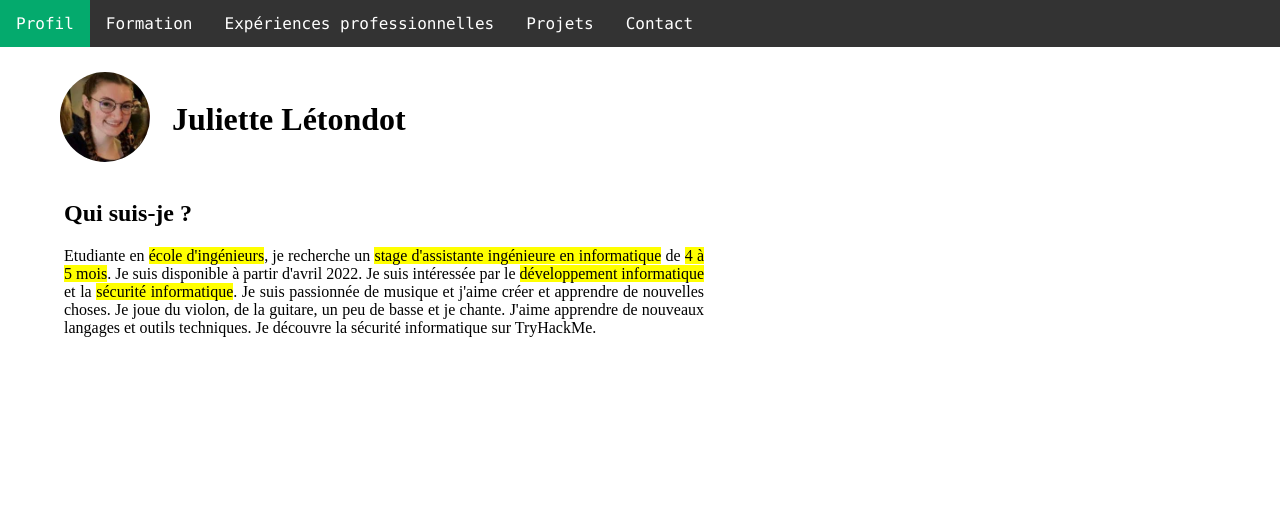
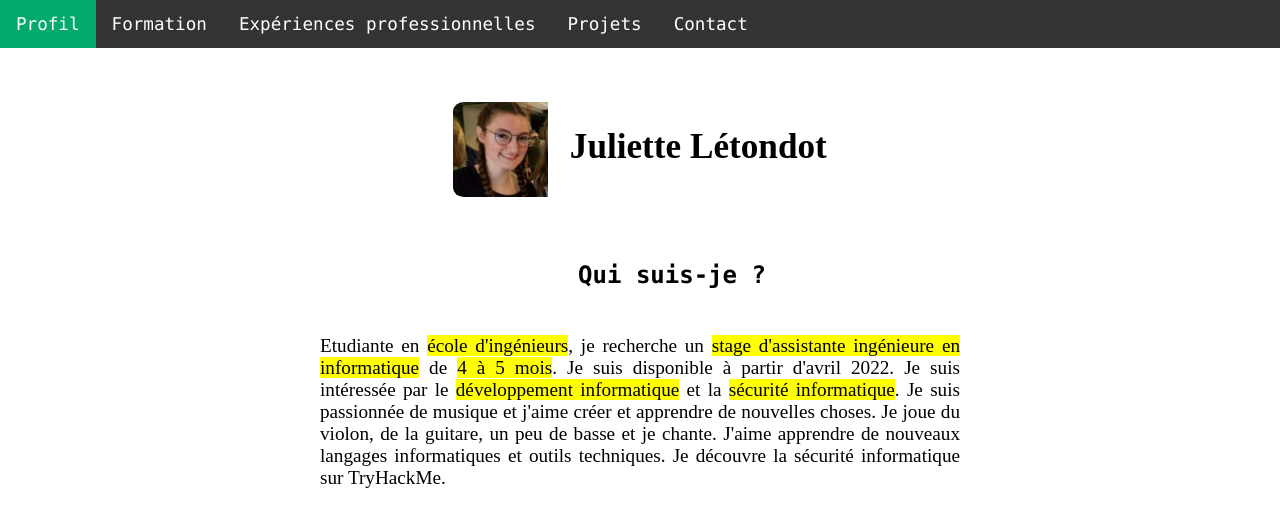
Before and after one commit to juwii/juwii.github.io, a plain HTML site: page index.html in a window 1280 px wide. Drawn offline with Linux system fonts and the light colour scheme.

Commit message:
Mise en forme du profil

```diff
--- a/index.css
+++ b/index.css
@@ -1,39 +1,47 @@
 
 body {margin: 0px;}
 
-.profil {
-    margin-top: 35px;
-    border-radius: 50%;
-    width: 90px;
-    height: auto;
-    margin-left: 15%;
+mark {
+    font-style: normal;
 }
 
-div {
-    float: left;
-    width: 120px;
-    margin: 0 0 15px 20px;
-    padding: 15px;
-    border: 1px solid white;
-    text-align: center;
+.profil {
+    border-radius: 10%;
+    width: 2.7em;
+    height: auto;
+    float: center;
+    vertical-align: middle;
+    padding-right: 1%;
 }
 
 h1{
-    padding-top: 80px;
-    float: center;
+    font-size: 2.2em;
+    margin-top: 8%;
+    text-align: center;
+    cursor: default;
 }
 
 h2{
+    clear: both;
+    cursor: default;
+    /*background-color: rgb(87, 106, 117);*/
+    font-size: 1.5em;
+    text-align: center;
     padding-top: 40px;
     margin-left: 5%;
+    font-family: 'Lucida console', 'Courier New', 'Monaco', 'serif';
 }
 
 p {
-    width: 50%;
+    padding-top: 2%;
+    text-align: center;
+    cursor: default;
 }
 
 .p1 {
-    margin-left: 5%;
+    margin-left: 25%;
+    margin-right: 25%;
+    font-size: 1.2em;
     text-align: justify;
 }
 
@@ -53,7 +61,8 @@ li {
 }
 
 li a {
-    font-family: 'Lucida console', 'Courier New', 'Monaco';
+    font-size: 1.1em;
+    font-family: 'Lucida console', 'Courier New', 'Monaco', 'serif';
     display: block;
     color: white;
     text-align: center;
--- a/index.html
+++ b/index.html
@@ -19,22 +19,20 @@
         <li><a href="contact.html">Contact</a></li>
     </ul>
 
-    <div>
-      <img src="profil.jpg" alt="Photo de profil de Juliette Létondot" class="profil" />
-    </div>
-
-    <h1 id="ancre">Juliette Létondot</h1>
+    <h1 id="ancre">
+        <img src="profil.jpg" alt="Photo de profil de Juliette Létondot" class="profil" />
+        Juliette Létondot
+    </h1>
 
     <h2>Qui suis-je ?</h2>
 
-    <!--modifier comment on affiche les mark-->
     <p class="p1">Etudiante en <mark>école d'ingénieurs</mark>, je recherche un <mark>stage d'assistante
         ingénieure en informatique</mark> de <mark>4 à 5 mois</mark>. Je suis disponible à partir d'avril 2022.
         Je suis intéressée par le <mark>développement informatique</mark> et la <mark>sécurité informatique</mark>.
         Je suis passionnée de musique et j'aime créer et apprendre de nouvelles choses.
         Je joue du violon, de la guitare, un peu de basse et je chante.
-        J'aime apprendre de nouveaux langages et outils techniques.
+        J'aime apprendre de nouveaux langages informatiques et outils techniques.
         Je découvre la sécurité informatique sur TryHackMe.
-    </p1>
+    </p>
 
 </body>
```
Also changed, not shown: experiences_pro.html (+6 -5 lines), formation.html (+1 -1 lines).
